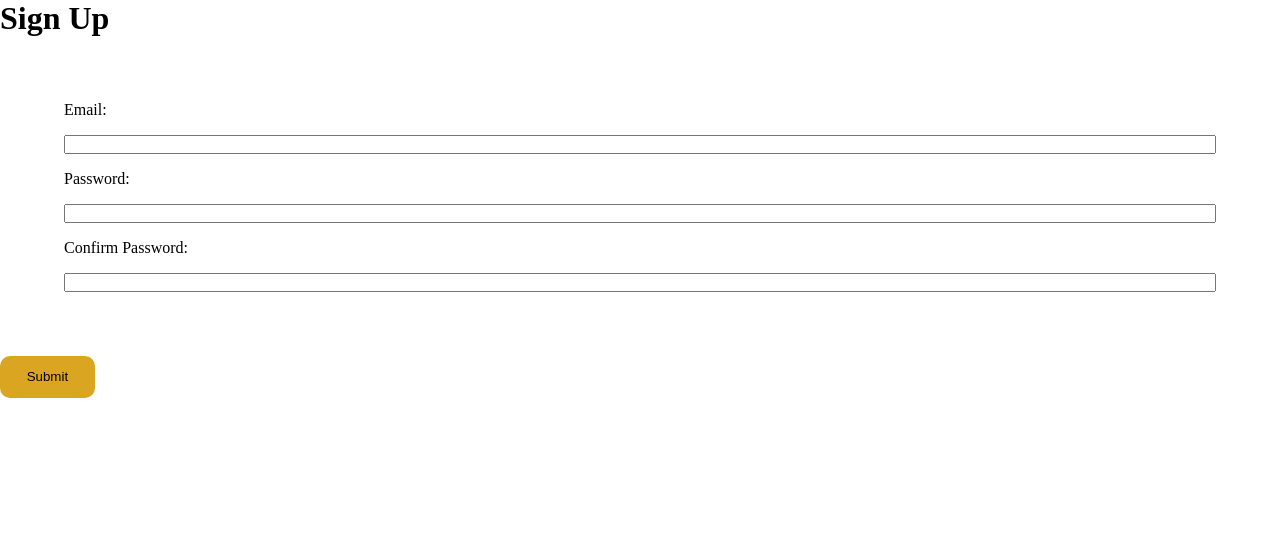
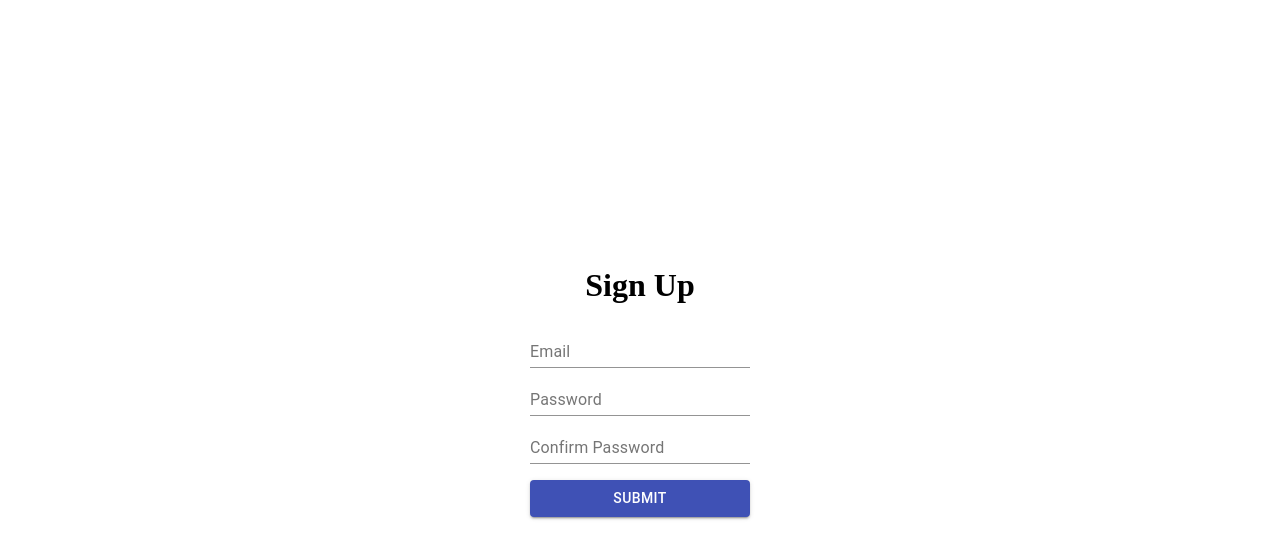
Before and after one commit to nithyaasworld/inventory-mgmt, a React (Create React App) app: page /signup in a window 1280 px wide. Shown: the top 558 px of the page. Built offline with nearby package versions, Linux system fonts and the light colour scheme.

Commit message:
done the signup and login using firebase auth

```diff
--- a/package.json
+++ b/package.json
@@ -3,6 +3,7 @@
   "version": "0.1.0",
   "private": true,
   "dependencies": {
+    "@material-ui/core": "^4.11.4",
     "@testing-library/jest-dom": "^5.14.1",
     "@testing-library/react": "^11.2.7",
     "@testing-library/user-event": "^12.8.3",
--- a/src/App.js
+++ b/src/App.js
@@ -12,27 +12,7 @@ import {
 function App() {
   return (
       <Router>
-      <div>
-        {/* <nav>
-          <ul>
-            <li>
-              <Link to="/">Home</Link>
-            </li>
-            <li>
-              <Link to="/about">About</Link>
-            </li>
-            <li>
-              <Link to="/users">Users</Link>
-            </li>
-          </ul>
-        </nav> */}
-
-          {/* <div className="App">
-      <Login/>
-    </div> */}
-
-        {/* A <Switch> looks through its children <Route>s and
-            renders the first one that matches the current URL. */}
+      <div className="App">
         <Switch>
           <Route path="/signup">
             <Signup />
--- a/src/Login.jsx
+++ b/src/Login.jsx
@@ -1,17 +1,59 @@
-import { Link } from "react-router-dom"
-export default function Login(){
+import { Link } from "react-router-dom";
+import TextField from "@material-ui/core/TextField";
+import Button from "@material-ui/core/Button";
+import Typography from "@material-ui/core/Typography";
+import { useState } from "react";
+import { firebaseAuth } from "./firebase-config";
+
+export default function Login() {
+  let [email, setEmail] = useState("");
+  let [password, setPassword] = useState("");
+  let [error, setError] = useState("");
+
+  const onLogin = () => {
+    setError("");
+    firebaseAuth
+      .signInWithEmailAndPassword(email, password)
+      .then((userCredential) => {
+        // Signed in
+        var user = userCredential.user;
+        window.location = '/categories';
+        console.log("set window location");
+      })
+      .catch((error) => {
+        var errorCode = error.code;
+        var errorMessage = error.message;
+        setError(`${errorCode}: ${errorMessage}`);
+      });
+  };
   return (
     <div className="login-container">
       <div className="input-boxes">
-            <label htmlFor="email" >Login:</label>
-            <input type="password" placeholder="Enter your email" id="email" name="email"></input>
-            <label htmlFor="password">Password:</label>
-            <input type="text" id="password" name="password"></input>
+        <TextField
+          onChange={(e) => setEmail(e.target.value)}
+          id="login-email-input-box"
+          label="Email"
+        />
+        <TextField
+          onChange={(e) => setPassword(e.target.value)}
+          id="login-password-input-box"
+          label="Password"
+        />
       </div>
       <div className="login-buttons">
-            <button>Login</button>
-            <button><Link className="router-link" to="/signup">Signup</Link></button>
+        <Button onClick={onLogin} variant="contained" color="primary">
+          Login
+        </Button>
+        <Button variant="contained" color="primary">
+          {" "}
+          <Link className="router-link" to="/signup">
+            Signup
+          </Link>
+        </Button>
       </div>
+      <Typography variant="subtitle2" component="p">
+          {error}
+        </Typography>
     </div>
-    )
+  );
 }
--- a/src/Signup.jsx
+++ b/src/Signup.jsx
@@ -1,21 +1,22 @@
-import { useState, useEffect } from "react";
+import { useState } from "react";
 import { firebaseAuth } from "./firebase-config";
+import TextField from "@material-ui/core/TextField";
+import Button from "@material-ui/core/Button";
+import Typography from "@material-ui/core/Typography";
 
 export default function SignUp() {
   let [email, setEmail] = useState("");
   let [password, setPassword] = useState("");
   let [confirmPassword, setConfirmaPassword] = useState("");
-    // let [disabled, setDisabled] = useState(true);
+  let [error, setError] = useState("");
 
-    useEffect(()=>{
-        console.log(email);
-    }, [email]);
-
-    const signupFunction = (email , password) => {
-        console.log('signupFunction is called');
-        console.log(email);
+  const signupFunction = () => {
+    setError("");
+    console.log("signupFunction is called");
+    console.log("email is: ", email);
     console.log(password);
-        firebaseAuth.createUserWithEmailAndPassword(email, password)
+    firebaseAuth
+      .createUserWithEmailAndPassword(email, password)
       .then((userCredential) => {
         let user = userCredential.user;
         console.log(user);
@@ -23,26 +24,37 @@ export default function SignUp() {
       .catch((error) => {
         let errorCode = error.code;
         let errorMessage = error.message;
-                console.log({errorCode}, {errorMessage});
-                })
-            }
+        setError(`${errorCode}: ${errorMessage}`);
+      });
+  };
   return (
     <div className="signup-container">
       <h1>Sign Up</h1>
       <div className="input-boxes">
-        <label htmlFor="email">Email:</label>
-        <input onChange={(e)=> setEmail(e.target.value)} type="text" id="email" name="email"></input>
-        <label htmlFor="password">Password:</label>
-        <input type="password" onChange={(e) => setPassword(e.target.value)} id="password" name="password"></input>
-        <label htmlFor="confirm-password">Confirm Password:</label>
-        <input
+        <TextField
+          onChange={(e) => setEmail(e.target.value)}
+          id="signup-email"
+          label="Email"
+        />
+        <TextField
+          onChange={(e) => setPassword(e.target.value)}
+          id="signup-password"
+          label="Password"
           type="password"
-          id="confirm-password"
-          name="confirm-password"
+        />
+        <TextField
           onChange={(e) => setConfirmaPassword(e.target.value)}
-        ></input>
+          id="signup-confirm-password"
+          label="Confirm Password"
+          type="password"
+        />
       </div>
-      <button  onClick={signupFunction}>Submit</button>
+      <Button variant="contained" color="primary" onClick={signupFunction}>
+        Submit
+      </Button>
+      <Typography variant="subtitle2" component="p">
+        {error}
+      </Typography>
     </div>
   );
 }
--- a/src/index.css
+++ b/src/index.css
@@ -3,35 +3,29 @@
   margin: 0;
   box-sizing: border-box;
 }
+.App{
+  display: flex;
+  align-items: center;
+  height: 100vh;
+  justify-content: center;
+}
 .login-container{
   display: flex;
   flex-direction: column;
-  justify-content: center;
-  align-items: center;
-  border: 1px solid black;
-  height: 100vh;
+  gap: 2em;
+  max-width: 300px;
 }
 .input-boxes{
   display: flex;
   flex-direction: column;
-  margin: 2em;
-  gap: 1em;
-  padding: 2em;
 }
 .login-buttons{
   display: flex;
-  gap: 2em;
-}
-button{
-  background-color: goldenrod;
-  padding: 1em 2em;
-  border: none;
-  border-radius: 10px;
-  cursor: pointer;
+  gap: 1em;
 }
 .router-link{
   text-decoration: none;
-  color: black;
+  color: white;
 }
 .button-disabled{
   pointer-events: none;
@@ -62,9 +56,6 @@ button{
   height: 10em;
   gap: 2em;
 }
-/* .row-item * {
-  border: 1px solid black;
-} */
 .item-name{
   width: 10em;
 }
@@ -96,3 +87,13 @@ button{
   flex-direction: column;
   align-items: center;
 }
+.signup-container{
+  max-width: 300px;
+  text-align: center;
+  margin: 0 auto;
+  height: 100vh;
+  display: flex;
+  flex-direction: column;
+  justify-content: center;
+  gap: 1em;
+}
--- a/src/index.js
+++ b/src/index.js
@@ -9,3 +9,5 @@ ReactDOM.render(
   </React.StrictMode>,
   document.getElementById('root')
 );
+
+//https://gist.github.com/McLarenCollege/db218a7b033f1f344f2bae3ba80abe69
```
Also changed, not shown: src/AddItem.jsx (+0 -9 lines), 1 other file (tests, documents, lock files or other folders). Lines whose indentation alone changed are shown as unchanged.
